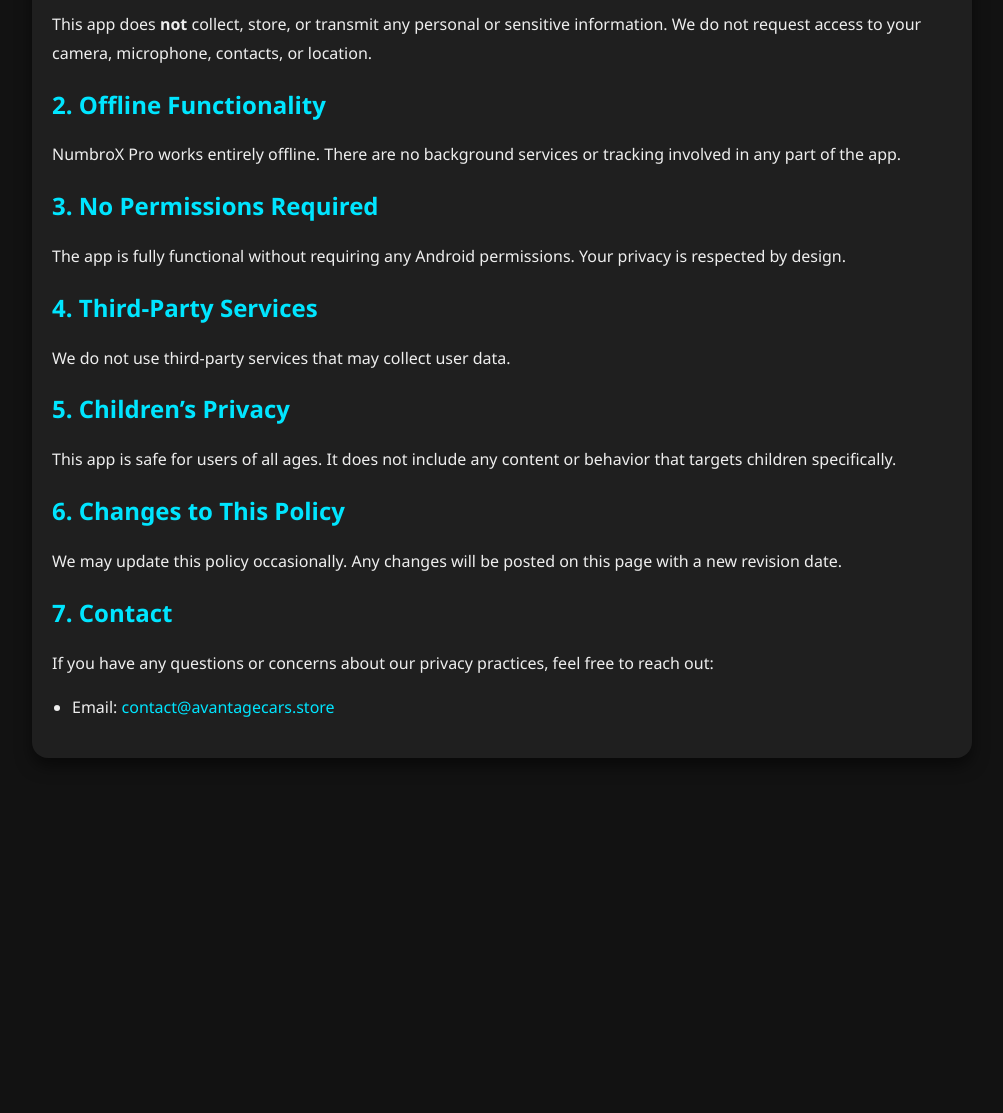
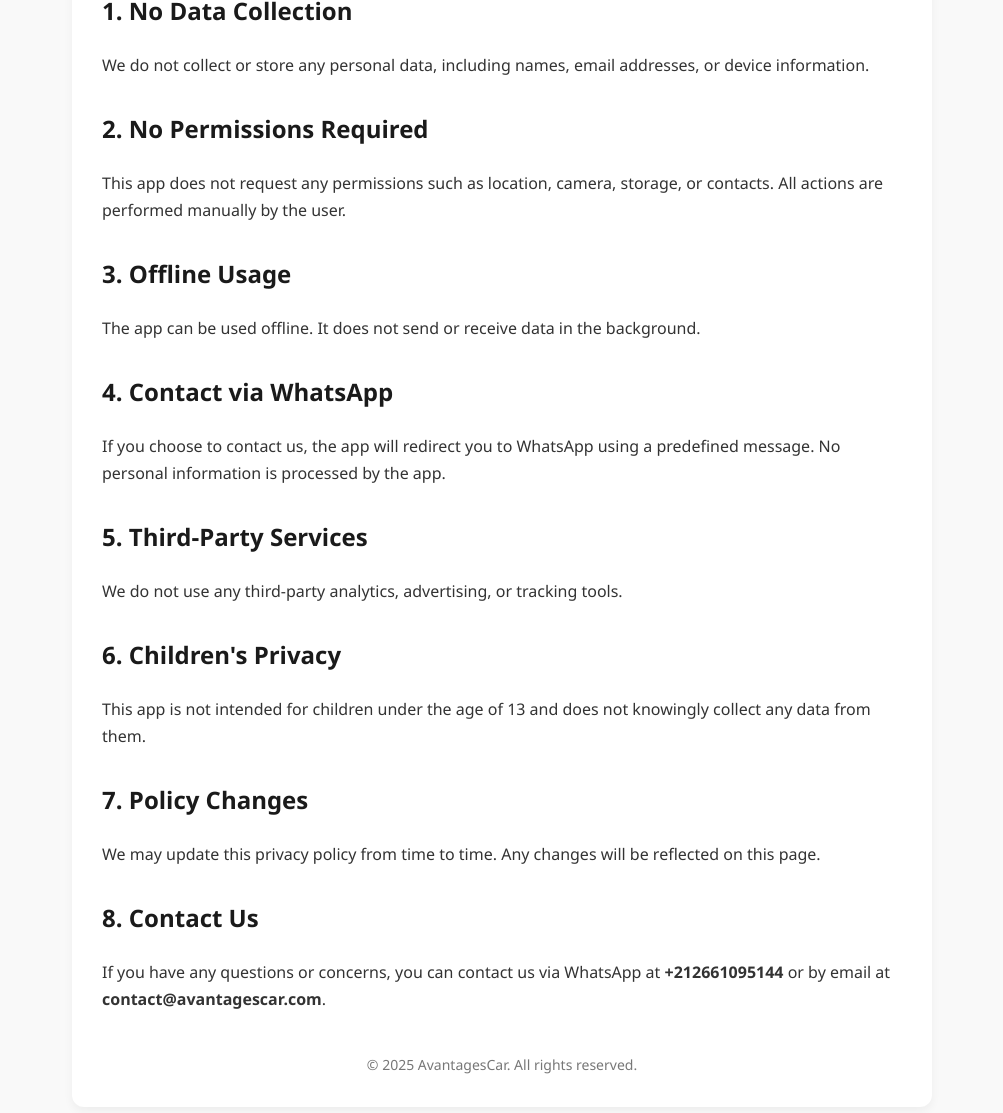
Before and after one commit to doukkar20/avantagecars, a plain HTML site: page privacy.html in a window 1280 px wide. Shown: the part 311-1424 px from the top of the page, without its empty margins (138-1141 px from the left). Before the commit the page ends 1109 px from the top, so only its background shows below. Drawn offline with Linux system fonts and the light colour scheme.

Commit message:
Update privacy.html

```diff
--- a/privacy.html
+++ b/privacy.html
@@ -3,86 +3,82 @@
 <head>
   <meta charset="UTF-8">
   <meta name="viewport" content="width=device-width, initial-scale=1">
-  <title>Privacy Policy – NumbroX Pro</title>
+  <title>Privacy Policy - AvantagesCar</title>
   <style>
     body {
-      background-color: #121212;
-      color: #EEEEEE;
-      font-family: 'Segoe UI', Tahoma, Geneva, Verdana, sans-serif;
+      font-family: 'Segoe UI', sans-serif;
+      background-color: #f9f9f9;
+      color: #333;
       margin: 0;
-      padding: 0;
+      padding: 20px;
+      line-height: 1.7;
     }
 
     .container {
-      max-width: 900px;
-      margin: 40px auto;
-      padding: 20px;
-      background-color: #1F1F1F;
-      border-radius: 16px;
-      box-shadow: 0 8px 16px rgba(0,0,0,0.5);
+      max-width: 800px;
+      margin: auto;
+      background-color: #fff;
+      padding: 30px;
+      border-radius: 12px;
+      box-shadow: 0 4px 10px rgba(0,0,0,0.05);
     }
 
-    h1, h2 {
-      color: #00E5FF;
+    h1 {
+      text-align: center;
+      color: #2d6cdf;
     }
 
-    p, li {
-      line-height: 1.8;
-      font-size: 16px;
+    h2 {
+      color: #1a1a1a;
+      margin-top: 30px;
     }
 
-    ul {
-      padding-left: 20px;
+    p {
+      margin-bottom: 15px;
     }
 
-    a {
-      color: #00E5FF;
-      text-decoration: none;
-    }
-
-    a:hover {
-      text-decoration: underline;
-    }
-
-    @media screen and (max-width: 600px) {
-      .container {
-        margin: 20px;
-        padding: 16px;
-      }
+    footer {
+      margin-top: 40px;
+      text-align: center;
+      font-size: 14px;
+      color: #777;
     }
   </style>
 </head>
 <body>
   <div class="container">
     <h1>Privacy Policy</h1>
-    <p><strong>Last Updated:</strong> August 2025</p>
+    <p>Last updated: August 2025</p>
 
-    <p>At <strong>NumbroX Pro</strong>, we value your privacy and are committed to protecting your personal data. This Privacy Policy outlines what data we collect, how we use it, and your rights.</p>
+    <p><strong>AvantagesCar</strong> is committed to protecting your privacy. This application is designed to provide a simple car listing and WhatsApp contact service. We do not collect, store, share, or track any personal information.</p>
 
     <h2>1. No Data Collection</h2>
-    <p>This app does <strong>not</strong> collect, store, or transmit any personal or sensitive information. We do not request access to your camera, microphone, contacts, or location.</p>
+    <p>We do not collect or store any personal data, including names, email addresses, or device information.</p>
 
-    <h2>2. Offline Functionality</h2>
-    <p>NumbroX Pro works entirely offline. There are no background services or tracking involved in any part of the app.</p>
+    <h2>2. No Permissions Required</h2>
+    <p>This app does not request any permissions such as location, camera, storage, or contacts. All actions are performed manually by the user.</p>
 
-    <h2>3. No Permissions Required</h2>
-    <p>The app is fully functional without requiring any Android permissions. Your privacy is respected by design.</p>
+    <h2>3. Offline Usage</h2>
+    <p>The app can be used offline. It does not send or receive data in the background.</p>
 
-    <h2>4. Third-Party Services</h2>
-    <p>We do not use third-party services that may collect user data.</p>
+    <h2>4. Contact via WhatsApp</h2>
+    <p>If you choose to contact us, the app will redirect you to WhatsApp using a predefined message. No personal information is processed by the app.</p>
 
-    <h2>5. Children’s Privacy</h2>
-    <p>This app is safe for users of all ages. It does not include any content or behavior that targets children specifically.</p>
+    <h2>5. Third-Party Services</h2>
+    <p>We do not use any third-party analytics, advertising, or tracking tools.</p>
 
-    <h2>6. Changes to This Policy</h2>
-    <p>We may update this policy occasionally. Any changes will be posted on this page with a new revision date.</p>
+    <h2>6. Children's Privacy</h2>
+    <p>This app is not intended for children under the age of 13 and does not knowingly collect any data from them.</p>
 
-    <h2>7. Contact</h2>
-    <p>If you have any questions or concerns about our privacy practices, feel free to reach out:</p>
-    <ul>
-      <li>Email: <a href="mailto:contact@avantagecars.store">contact@avantagecars.store</a></li>
+    <h2>7. Policy Changes</h2>
+    <p>We may update this privacy policy from time to time. Any changes will be reflected on this page.</p>
 
-    </ul>
+    <h2>8. Contact Us</h2>
+    <p>If you have any questions or concerns, you can contact us via WhatsApp at <strong>+212661095144</strong> or by email at <strong>contact@avantagescar.com</strong>.</p>
+
+    <footer>
+      © 2025 AvantagesCar. All rights reserved.
+    </footer>
   </div>
 </body>
 </html>
```
